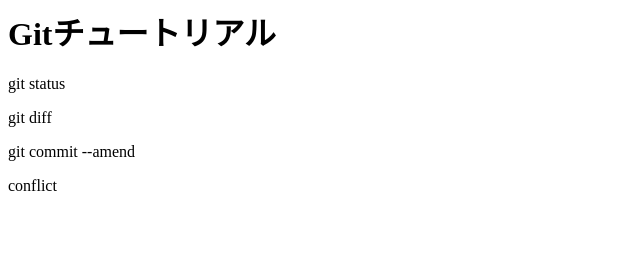
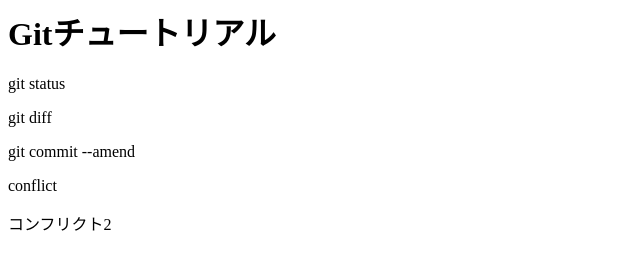
Before and after one commit to t-kotsubo/git_tutorial, a plain HTML site: page index.html in a window 1280 px wide. Shown: the full height of the page, 0-640 px from the left. Drawn offline with Linux system fonts and the light colour scheme.

Commit message:
コンフリクト2を追加した

```diff
--- a/index.html
+++ b/index.html
@@ -3,3 +3,4 @@
 <p>git diff</p>
 <p>git commit --amend</p>
 <p>conflict</p>
+<p>コンフリクト2</p>
```
